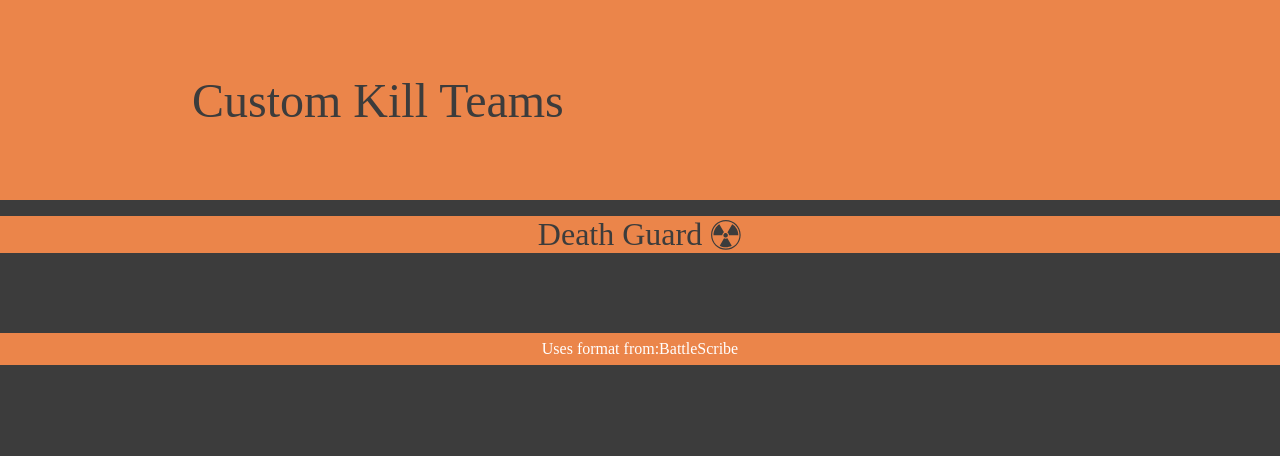
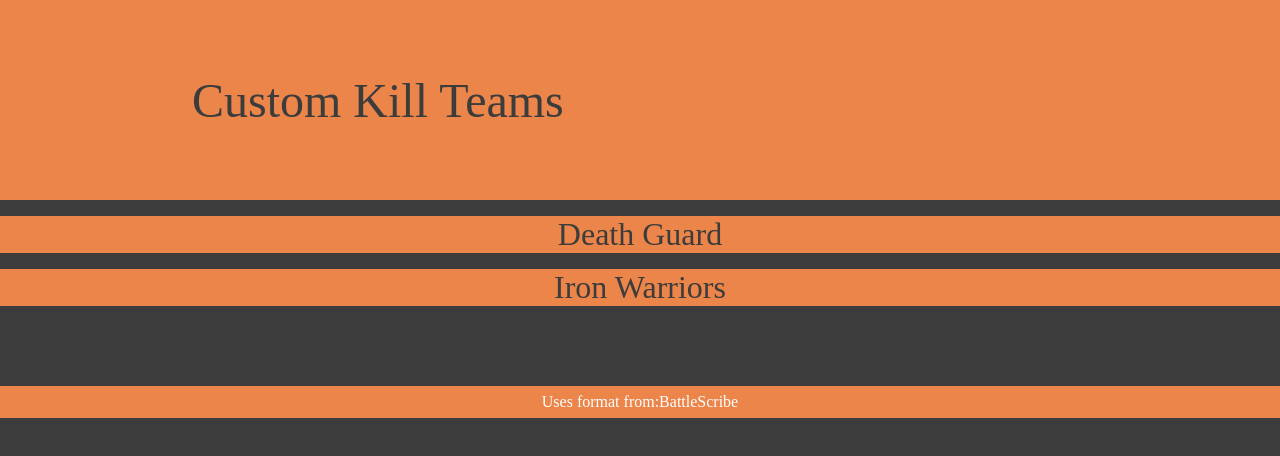
Before and after one commit to Rafhael-Josino/rosters_bs, a React (Create React App) app: page / in a window 1280 px wide. Shown: the top 456 px of the page. Built offline with nearby package versions, Linux system fonts and the light colour scheme.

Commit message:
KT Routes gather routes from each team

```diff
--- /dev/null
+++ b/src/components/IronWarriors/Operatives.ts
@@ -0,0 +1,5 @@
+const Operatives = [
+  { name: "Warp Smith", life: 13, },
+];
+
+export default Operatives;
--- a/src/components/KillTeam/Home.tsx
+++ b/src/components/KillTeam/Home.tsx
@@ -1,7 +1,7 @@
 import { useState, useEffect } from 'react';
 import { Operatives } from '../../utils/types';
 import Header from './Header';
-import DGroutes from '../../routes/DGroutes';
+import Routes from './Routes';
 
 type Props = {
   title: string;
@@ -20,23 +20,25 @@
           ...lifeArray.slice(index+1)
       ];
 
-      sessionStorage.setItem('life_array', String(newLifeArray));
+      sessionStorage.setItem('life_array'+title, String(newLifeArray));
 
       setLifeArray(newLifeArray);
     }
 
     useEffect(() => {
-      if (sessionStorage.getItem('life_array')) {
-          setLifeArray(JSON.parse("[" + sessionStorage.getItem('life_array') + "]"));
+      if (sessionStorage.getItem('life_array'+title)) {
+          setLifeArray(JSON.parse("[" + sessionStorage.getItem('life_array'+title) + "]"));
       }
     }, []);
+
 
 
     return <div>
         <Header title={title}/>
 
         <div className='battlescribe'>
-          <DGroutes
+          <Routes
+            title={title}
             lifeArray={lifeArray}
             lifeArrayHandler={lifeArrayHandler}
             operatives={operatives}
@@ -45,7 +47,7 @@
 
         <br />
 
-        <div className="summary battlescribe">
+        {/* <div className="summary battlescribe">
             <div className='list_header'>Selection Rules</div>
             <br />
             <p>
@@ -88,7 +90,7 @@
                     Each time a friendly operative makes a shooting attack with this weapon, only operatives within x are a valid target. x is the distance after the weapon's Rng, e.g. Rng ⬟. All other rules for selecting a valid target still apply.
                     ()
             </p>
-        </div>
+        </div> */}
     </div>
 }
 
--- /dev/null
+++ b/src/components/KillTeam/Routes.tsx
@@ -0,0 +1,34 @@
+import { Link } from 'react-router-dom';
+import { SlArrowLeftCircle } from 'react-icons/sl';
+import DGroutes from '../DG/DGroutes';
+
+type Props = {
+  title: string;
+  lifeArray: number[],
+  lifeArrayHandler: (index: number, newLife: number) => void;
+  operatives: { name: string, life: number}[];
+}
+
+function Routes (props: Props) {
+  const { title, lifeArray, lifeArrayHandler, operatives} = props;
+
+  switch (title) {
+    case "Death Guard": {
+      return <DGroutes
+        lifeArray={lifeArray}
+        lifeArrayHandler={lifeArrayHandler}
+        operatives={operatives}
+      />
+    }
+    default: {
+      return <div>
+        <div className='list_row return'>
+            <Link to='/'><SlArrowLeftCircle className='react-icons' /></Link>
+        </div>
+        <span>Not Ready</span>
+      </div>
+    }
+  }
+}
+
+export default Routes;
--- a/src/pages/Home.tsx
+++ b/src/pages/Home.tsx
@@ -1,5 +1,5 @@
 import { Link } from 'react-router-dom';
-import { GiRadioactive } from 'react-icons/gi';
+// import { GiRadioactive } from 'react-icons/gi';
 // import { FaRing } from 'react-icons/fa';
 import Header from '../components/Header';
 
@@ -12,7 +12,16 @@
         state={{ 'align-itens': 'center' }}
         to="DeathGuard"
       >
-        Death Guard <GiRadioactive />
+        Death Guard
+      </Link>
+    </div>
+
+    <div className='rosters_list'>
+      <Link
+        state={{ 'align-itens': 'center' }}
+        to="IronWarriors"
+      >
+        Iron Warriors
       </Link>
     </div>
 
--- a/src/routes/index.tsx
+++ b/src/routes/index.tsx
@@ -1,13 +1,15 @@
 import { Routes, Route } from 'react-router-dom';
 import Home from '../pages/Home';
 import DeathGuardOps from '../components/DG/Operatives';
-import DeathGuardHome from '../components/KillTeam/Home';
+import IronWarriorsOps from '../components/IronWarriors/Operatives';
+import KillTeamHome from '../components/KillTeam/Home';
 // import ChartContainer from '../components/ChartContainer';
 
 function routes() {
   return <Routes>
     <Route path='/*' element={<Home />} />
-    <Route path='/DeathGuard/*' element={<DeathGuardHome title='Death Guard' operatives={DeathGuardOps} />} />
+    <Route path='/DeathGuard/*' element={<KillTeamHome title='Death Guard' operatives={DeathGuardOps} />} />
+    <Route path='/IronWarriors/*' element={<KillTeamHome title='Iron Warriors' operatives={IronWarriorsOps} />} />
     {/* <Route path='/MiddleEarth/*' element={<ChartContainer />} /> */}
   </Routes>
 }
```
Also changed, not shown: src/components/DG/DGroutes.tsx (renamed from src/routes/DGroutes.tsx, +9 -8 lines).
